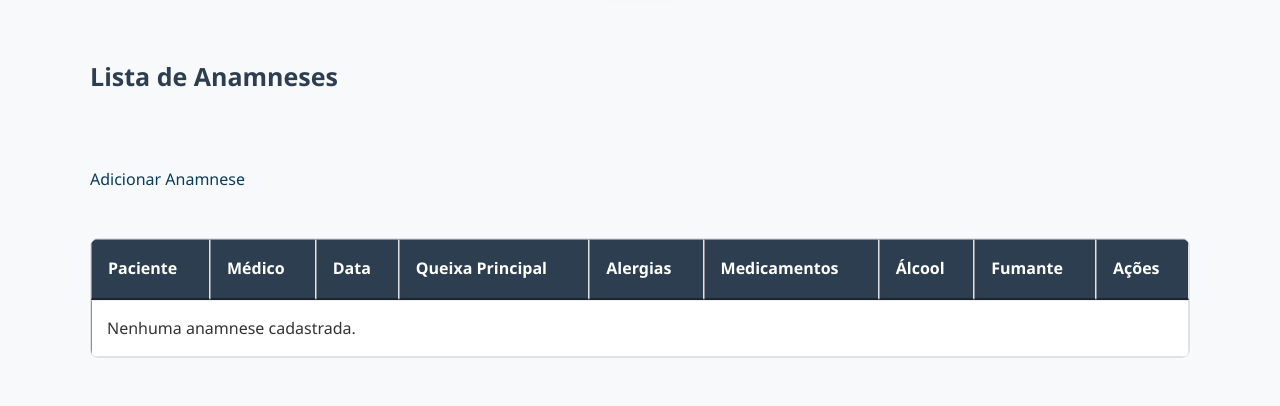
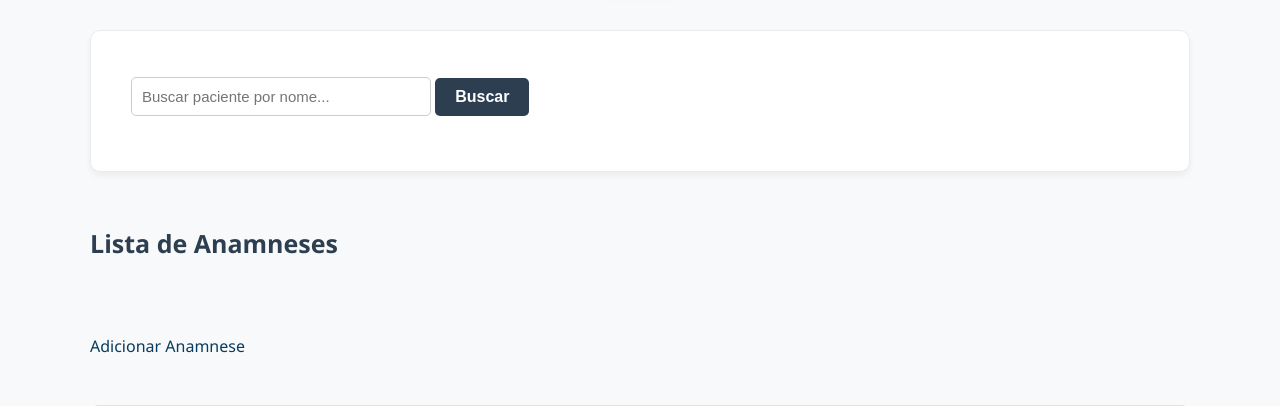
Before and after one commit to anleaes/2026-1-SDM-Segunda-Noite-ZS-02, a Django app: page /anamnese/list/ in a window 1280 px wide. Shown: the part 266-672 px from the top of the page. Before the commit the page ends 624 px from the top, so only its background shows below. Run offline with Django 5.2, Linux system fonts and the light colour scheme; data that the repository does not hold is empty.

Commit message:
adicionando o formulario de busca no base.html

```diff
--- a/prontuarioapp/templates/base.html
+++ b/prontuarioapp/templates/base.html
@@ -103,6 +103,14 @@
 
     <main class="conteudo">
 
+        <form action="{% url 'paciente:search_paciente' %}" method="GET" style="margin-bottom: 25px;">
+            <input name="query" type="text" placeholder="Buscar paciente por nome..."
+                   style="padding: 10px; width: 300px; border-radius: 5px; border: 1px solid #ccc;">
+            <button type="submit" style="padding: 10px 20px; background-color: #2c3e50; color: white; border: none; border-radius: 5px; cursor: pointer;">
+                Buscar
+            </button>
+        </form>
+
         {% block body %}
 
         {% endblock body %}
```
